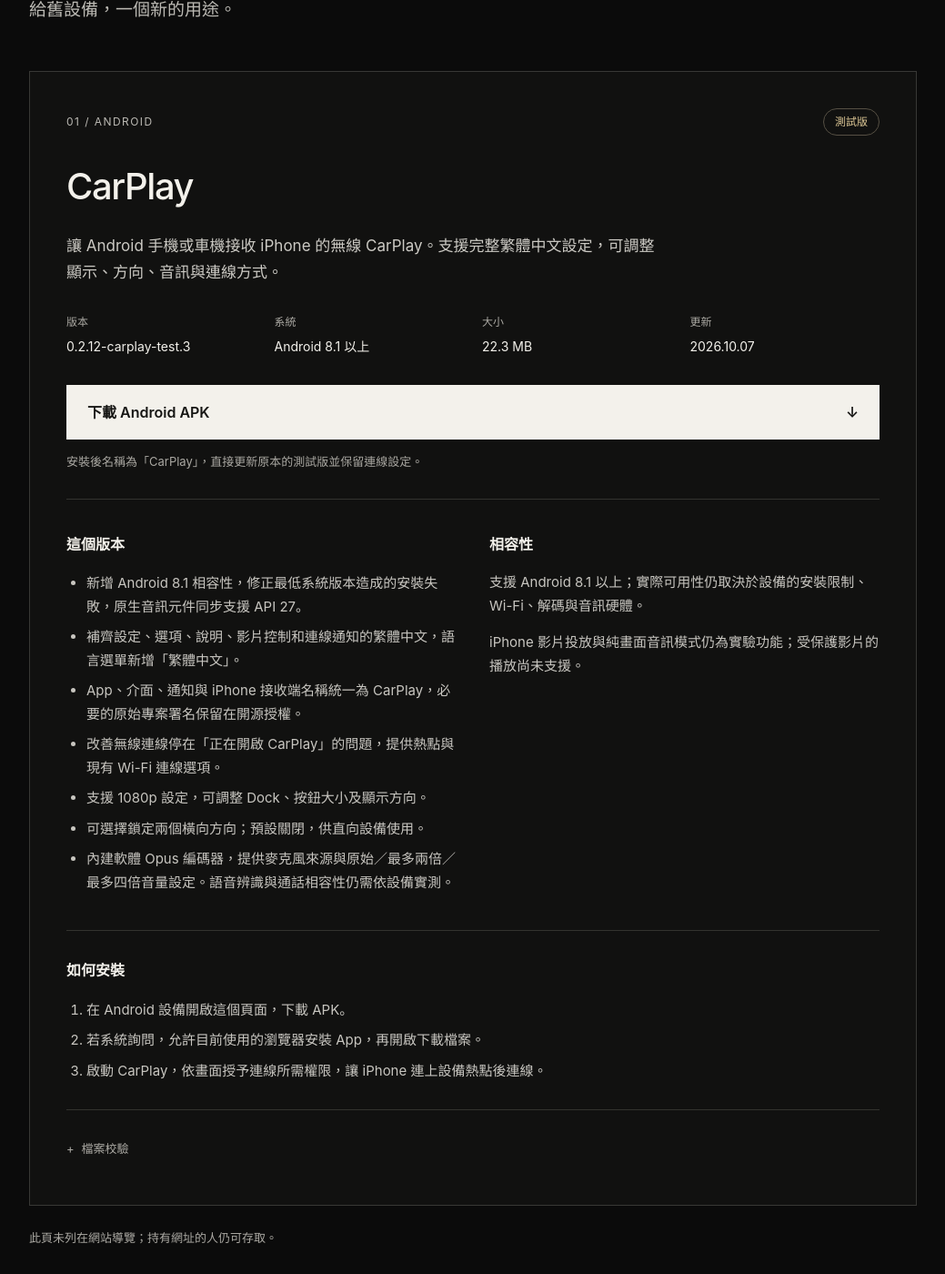
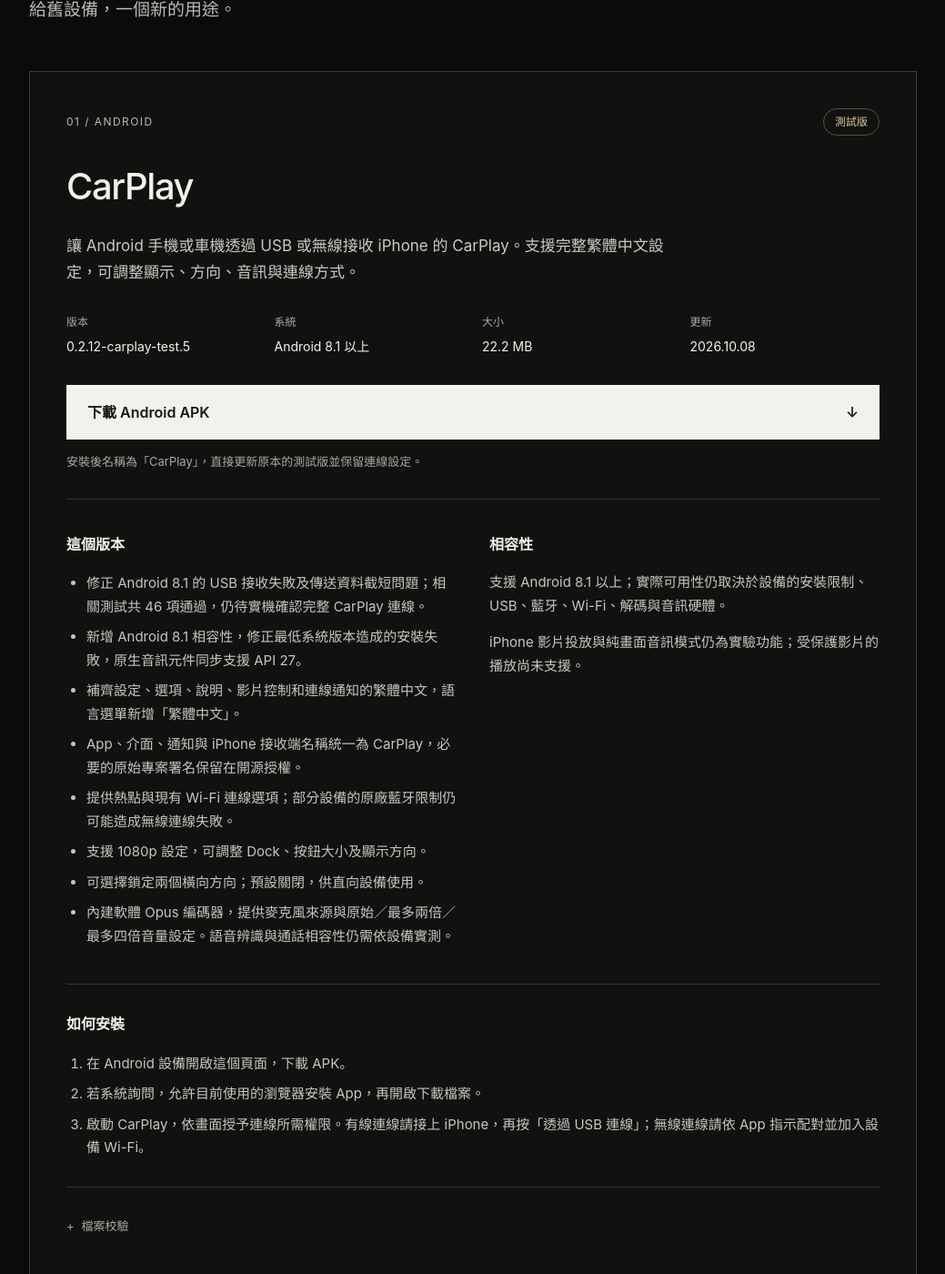
Before and after one commit to lancer1234/lancer1234.github.io, a Jekyll site: the page app/index.html, which Jekyll copies as it is, in a window 1280 px wide and 1400 px high, scrolled down 320 px. Shown: the whole window at 91% size, without its empty margins (120-1159 px from the left). Built offline with Jekyll 4.4.1, drawn with Linux system fonts in a browser that asks for light colours.

Commit message:
Publish CarPlay test.5 with Android 8.1 USB compatibility fixes

```diff
--- a/app/index.html
+++ b/app/index.html
@@ -14,13 +14,13 @@
 <article class="release" aria-labelledby="app-title">
 <div class="release-top"><span class="eyebrow">01 / ANDROID</span><span class="badge">測試版</span></div>
 <h2 id="app-title">CarPlay</h2>
-<p class="description">讓 Android 手機或車機接收 iPhone 的無線 CarPlay。支援完整繁體中文設定，可調整顯示、方向、音訊與連線方式。</p>
-<dl class="metadata"><div><dt>版本</dt><dd>0.2.12-carplay-test.3</dd></div><div><dt>系統</dt><dd>Android 8.1 以上</dd></div><div><dt>大小</dt><dd>22.3 MB</dd></div><div><dt>更新</dt><dd>2026.10.07</dd></div></dl>
-<a class="download" href="/app/downloads/CarPlay-0.2.12-test.3-20261007.apk" download>下載 Android APK <span aria-hidden="true">↓</span></a>
+<p class="description">讓 Android 手機或車機透過 USB 或無線接收 iPhone 的 CarPlay。支援完整繁體中文設定，可調整顯示、方向、音訊與連線方式。</p>
+<dl class="metadata"><div><dt>版本</dt><dd>0.2.12-carplay-test.5</dd></div><div><dt>系統</dt><dd>Android 8.1 以上</dd></div><div><dt>大小</dt><dd>22.2 MB</dd></div><div><dt>更新</dt><dd>2026.10.08</dd></div></dl>
+<a class="download" href="/app/downloads/CarPlay-0.2.12-test.5-20261008.apk" download>下載 Android APK <span aria-hidden="true">↓</span></a>
 <p class="caption">安裝後名稱為「CarPlay」，直接更新原本的測試版並保留連線設定。</p>
-<div class="notes"><section><h3>這個版本</h3><ul><li>新增 Android 8.1 相容性，修正最低系統版本造成的安裝失敗，原生音訊元件同步支援 API 27。</li><li>補齊設定、選項、說明、影片控制和連線通知的繁體中文，語言選單新增「繁體中文」。</li><li>App、介面、通知與 iPhone 接收端名稱統一為 CarPlay，必要的原始專案署名保留在開源授權。</li><li>改善無線連線停在「正在開啟 CarPlay」的問題，提供熱點與現有 Wi-Fi 連線選項。</li><li>支援 1080p 設定，可調整 Dock、按鈕大小及顯示方向。</li><li>可選擇鎖定兩個橫向方向；預設關閉，供直向設備使用。</li><li>內建軟體 Opus 編碼器，提供麥克風來源與原始／最多兩倍／最多四倍音量設定。語音辨識與通話相容性仍需依設備實測。</li></ul></section><section><h3>相容性</h3><p>支援 Android 8.1 以上；實際可用性仍取決於設備的安裝限制、Wi-Fi、解碼與音訊硬體。</p><p>iPhone 影片投放與純畫面音訊模式仍為實驗功能；受保護影片的播放尚未支援。</p></section></div>
-<section class="install"><h3>如何安裝</h3><ol><li>在 Android 設備開啟這個頁面，下載 APK。</li><li>若系統詢問，允許目前使用的瀏覽器安裝 App，再開啟下載檔案。</li><li>啟動 CarPlay，依畫面授予連線所需權限，讓 iPhone 連上設備熱點後連線。</li></ol></section>
-<details><summary>檔案校驗</summary><p>SHA-256</p><code>d3e51710a2e0883f7a960a51b38397f50d8bc0700020b824e401036d07fa066e</code><p><a href="/app/downloads/CarPlay-0.2.12-test.3-20261007.apk.sha256" download>下載校驗檔</a></p></details>
+<div class="notes"><section><h3>這個版本</h3><ul><li>修正 Android 8.1 的 USB 接收失敗及傳送資料截短問題；相關測試共 46 項通過，仍待實機確認完整 CarPlay 連線。</li><li>新增 Android 8.1 相容性，修正最低系統版本造成的安裝失敗，原生音訊元件同步支援 API 27。</li><li>補齊設定、選項、說明、影片控制和連線通知的繁體中文，語言選單新增「繁體中文」。</li><li>App、介面、通知與 iPhone 接收端名稱統一為 CarPlay，必要的原始專案署名保留在開源授權。</li><li>提供熱點與現有 Wi-Fi 連線選項；部分設備的原廠藍牙限制仍可能造成無線連線失敗。</li><li>支援 1080p 設定，可調整 Dock、按鈕大小及顯示方向。</li><li>可選擇鎖定兩個橫向方向；預設關閉，供直向設備使用。</li><li>內建軟體 Opus 編碼器，提供麥克風來源與原始／最多兩倍／最多四倍音量設定。語音辨識與通話相容性仍需依設備實測。</li></ul></section><section><h3>相容性</h3><p>支援 Android 8.1 以上；實際可用性仍取決於設備的安裝限制、USB、藍牙、Wi-Fi、解碼與音訊硬體。</p><p>iPhone 影片投放與純畫面音訊模式仍為實驗功能；受保護影片的播放尚未支援。</p></section></div>
+<section class="install"><h3>如何安裝</h3><ol><li>在 Android 設備開啟這個頁面，下載 APK。</li><li>若系統詢問，允許目前使用的瀏覽器安裝 App，再開啟下載檔案。</li><li>啟動 CarPlay，依畫面授予連線所需權限。有線連線請接上 iPhone，再按「透過 USB 連線」；無線連線請依 App 指示配對並加入設備 Wi-Fi。</li></ol></section>
+<details><summary>檔案校驗</summary><p>SHA-256</p><code>4f42295445479b1818b8386906217ff7a175875ab3fa4026added7a4278cfa2b</code><p><a href="/app/downloads/CarPlay-0.2.12-test.5-20261008.apk.sha256" download>下載校驗檔</a> · <a href="/app/downloads/CarPlay-test.5-source.zip" download>下載這版的開源程式碼</a></p></details>
 </article>
 <p class="page-note">此頁未列在網站導覽；持有網址的人仍可存取。</p>
 </main>
```
Also changed, not shown: 3 other files.
